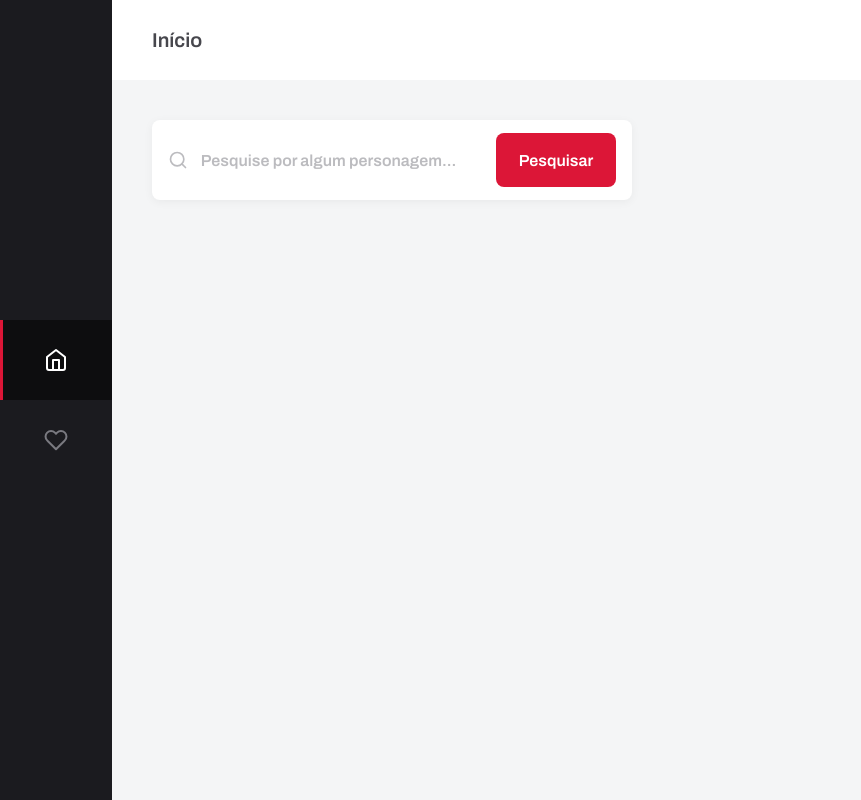
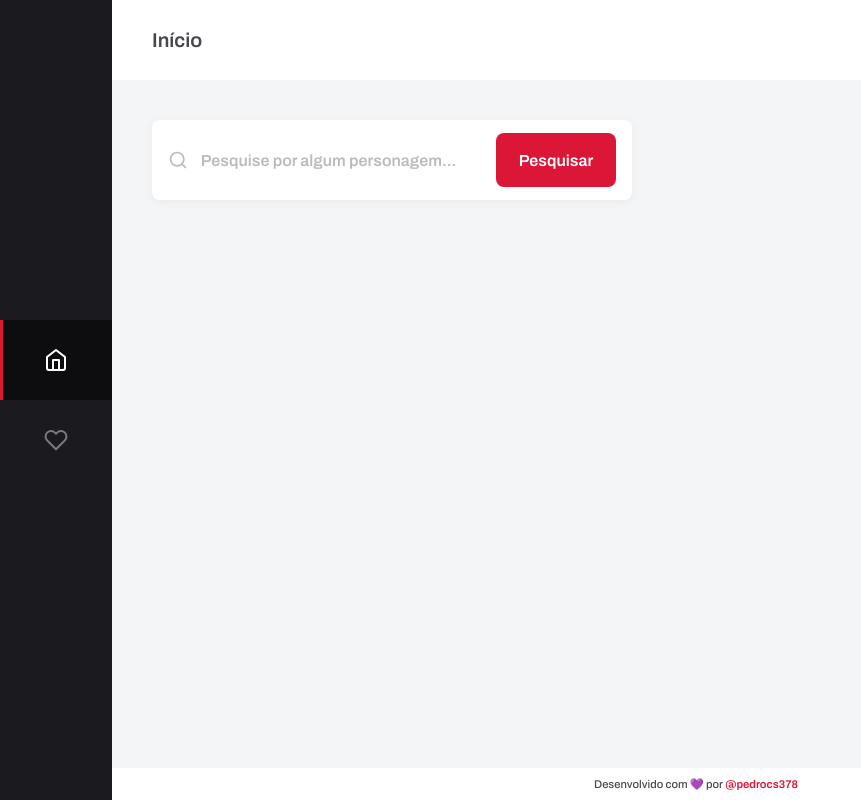
Before and after one commit to pedrocs378/lets-delivery-challenge, a React (Create React App) app: page / in a window 1280 px wide. Shown: the whole page, without its empty margins (0-861 px from the left). Built offline with nearby package versions, Linux system fonts and the light colour scheme.

Commit message:
feat: adiciona footer e corrige estilizaçoes

```diff
--- a/src/App.tsx
+++ b/src/App.tsx
@@ -1,6 +1,7 @@
 import { BrowserRouter } from 'react-router-dom'
 
 import { Sidebar } from './components/Sidebar'
+import { Footer } from './components/Footer'
 
 import { FavoritesProvider } from './contexts/FavoritesContext'
 
@@ -10,7 +11,6 @@ import { Container } from './styles/app'
 import GlobalStyles from './styles/global'
 
 function App() {
-
   return (
     <BrowserRouter>
       <FavoritesProvider>
@@ -18,6 +18,8 @@ function App() {
           <Sidebar />
 
           <Routes />
+
+          <Footer />
         </Container>
       </FavoritesProvider>
 
--- a/src/components/ActiveLink/index.tsx
+++ b/src/components/ActiveLink/index.tsx
@@ -9,10 +9,7 @@ export function ActiveLink({ children, ...rest }: ActiveLinkProps) {
 	const match = useRouteMatch(`${rest.to}`)
 
 	return (
-		<Container
-			{...rest}
-			isActive={!!match?.isExact}
-		>
+		<Container $isActive={!!match?.isExact} {...rest}>
 			{children}
 		</Container>
 	)
--- a/src/components/ActiveLink/styles.ts
+++ b/src/components/ActiveLink/styles.ts
@@ -2,7 +2,7 @@ import styled, { css } from "styled-components";
 import { Link } from "react-router-dom";
 
 type ContainerProps = {
-	isActive: boolean
+	$isActive: boolean
 }
 
 const activeStyles = css`
@@ -47,5 +47,5 @@ export const Container = styled(Link) <ContainerProps>`
 		${activeStyles}
 	}
 
-	${({ isActive }) => isActive && activeStyles}
+	${({ $isActive }) => $isActive && activeStyles}
 `
--- /dev/null
+++ b/src/components/Footer/index.tsx
@@ -0,0 +1,22 @@
+
+import { Container } from './styles'
+
+export function Footer() {
+
+	return (
+		<Container>
+			<div>
+				<small>
+					Desenvolvido com 💜 por
+					<a
+						href="https://github.com/pedrocs378"
+						target="_blank"
+						rel="noreferrer noopener"
+					>
+						<strong> @pedrocs378</strong>
+					</a>
+				</small>
+			</div>
+		</Container>
+	)
+}
--- /dev/null
+++ b/src/components/Footer/styles.ts
@@ -0,0 +1,46 @@
+import styled from "styled-components";
+
+export const Container = styled.footer`
+	grid-area: footer;
+	background: transparent;
+	height: 100%;
+
+	display: flex;
+	align-items: center;
+
+	div {
+		display: none;
+
+		width: 100%;
+		max-width: 1120px;
+		margin: 0 auto;
+		padding: 0 1rem;
+
+		align-items: center;
+		justify-content: center;
+
+		small {
+			color: var(--heading);
+			font-size: 0.7rem;
+
+			a {
+				color: var(--red);
+				text-decoration: none;
+
+				transition: 0.2s;
+
+				&:hover {
+					filter: brightness(0.8);
+				}
+			}
+		}
+	}
+
+	@media (min-width: 500px) {
+		background: var(--white);
+
+		div {
+			display: flex;
+		}
+	}
+`
--- a/src/components/Header/styles.ts
+++ b/src/components/Header/styles.ts
@@ -1,8 +1,9 @@
 import styled from "styled-components";
 
 export const Container = styled.header`
+	grid-area: header;
 	background: transparent;
-	height: 5rem;
+	height: 100%;
 
 	display: flex;
 	align-items: center;
--- a/src/pages/Favorites/index.tsx
+++ b/src/pages/Favorites/index.tsx
@@ -11,10 +11,10 @@ export function Favorites() {
 	const { favorites } = useFavorites()
 
 	return (
-		<Container id="favorites-page">
+		<>
 			<Header title="Favoritos" />
 
-			<main>
+			<Container id="favorites-page">
 				<FavoriteList>
 					{favorites.map(character => {
 						return (
@@ -32,7 +32,7 @@ export function Favorites() {
 						<a href="#favorites-page">Voltar ao topo</a>
 					</p>
 				)}
-			</main>
-		</Container>
+			</Container>
+		</>
 	)
 }
--- a/src/pages/Favorites/styles.ts
+++ b/src/pages/Favorites/styles.ts
@@ -1,12 +1,12 @@
 import styled from "styled-components";
 
-export const Container = styled.div`
+export const Container = styled.main`
 	grid-area: content;
 	flex: 1;
 
-	main {
 	padding: 0 1rem;
 	max-width: 1120px;
+	min-height: calc(100vh - 12rem);
 	margin: 2.5rem auto;
 
 	> p {
@@ -22,7 +22,6 @@ export const Container = styled.div`
 	@media (min-width: 500px) {
 		> p {
 			display: none;
-			}
 		}
 	}
 `
--- a/src/pages/Home/index.tsx
+++ b/src/pages/Home/index.tsx
@@ -3,8 +3,8 @@ import { FiSearch } from 'react-icons/fi'
 import Loading from 'react-loading'
 import Pagination from 'react-paginate'
 
+import { Header } from '../../components/Header'
 import { CharacterCard } from '../../components/CharacterCard'
-import { Header } from '../../components/Header'
 import { Load } from '../../components/Load'
 import { NotFound } from '../../components/NotFound'
 
@@ -50,6 +50,7 @@ export function Home() {
 		event.preventDefault()
 
 		if (!searchText.trim()) {
+			setCharacters(null)
 			return
 		}
 
@@ -84,10 +85,10 @@ export function Home() {
 	}
 
 	return (
-		<Container id="homepage">
+		<>
 			<Header title="Início" />
 
-			<main>
+			<Container id="homepage">
 				<SearchContainer>
 					<form onSubmit={handleSearchCharacters}>
 						<SearchInput
@@ -155,7 +156,7 @@ export function Home() {
 						</p>
 					</>
 				)}
-			</main>
-		</Container>
+			</Container>
+		</>
 	)
 }
--- a/src/pages/Home/styles.ts
+++ b/src/pages/Home/styles.ts
@@ -4,14 +4,14 @@ type SearchInputProps = {
 	isFilled: boolean
 }
 
-export const Container = styled.div`
+export const Container = styled.main`
 	grid-area: content;
 	flex: 1;
 
-	main {
 	padding: 0 1rem;
 	width: 100%;
 	max-width: 1120px;
+	min-height: calc(100vh - 12rem);
 	margin: 2.5rem auto;
 
 	.pagination-container {
@@ -72,7 +72,6 @@ export const Container = styled.div`
 	@media (min-width: 500px) {
 		> p {
 			display: none;
-			}
 		}
 	}
 `
--- a/src/styles/app.ts
+++ b/src/styles/app.ts
@@ -6,6 +6,10 @@ export const Container = styled.div`
 	@media (min-width: 500px) {
 		display: grid;
 		grid-template-columns: 7rem 1fr;
-		grid-template-areas: "sidebar content";
+		grid-template-rows: 5rem 1fr 2rem;
+		grid-template-areas:
+			"sidebar header"
+			"sidebar content"
+			"sidebar footer";
 	}
 `
```
Lines whose indentation alone changed are shown as unchanged.
